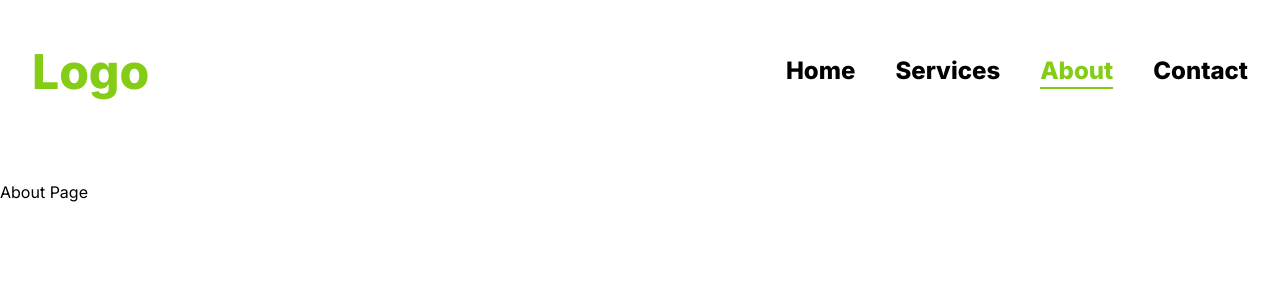
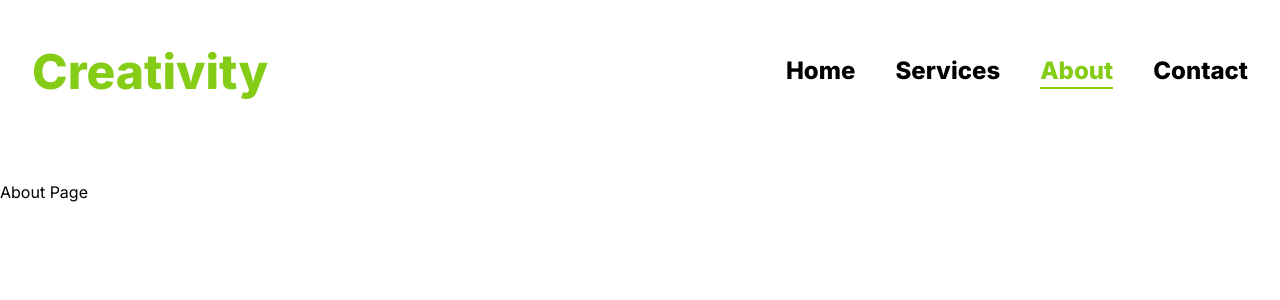
Before and after one commit to Tony-kan/creativity, a Next.js app: page /about in a window 1280 px wide. Shown: the top 300 px of the page. Built offline with nearby package versions, Linux system fonts and the light colour scheme.

Commit message:
edited the logos

```diff
--- a/components/common/header.jsx
+++ b/components/common/header.jsx
@@ -10,7 +10,7 @@ const Header = () => {
       <div className="container mx-auto flex justify-between items-center">
         {/* logo */}
         <Link href="/">
-          <h1 className="text-5xl font-extrabold text-accent">Logo</h1>
+          <h1 className="text-5xl font-extrabold text-accent capitalize">creativity</h1>
         </Link>
 
         {/* desktop  nav & hire me btn*/}
--- a/components/common/mobile-nav.jsx
+++ b/components/common/mobile-nav.jsx
@@ -18,7 +18,7 @@ const MobileNav = () => {
         {/* logo */}
         <div className="mt-32 mb-40 text-center text-xl">
           <Link href="/">
-            <h1 className="text-4xl font-extrabold">Logo</h1>
+            <h1 className="text-4xl font-extrabold text-accent capitalize">Creativity</h1>
           </Link>
         </div>
         {/* nav */}
```
